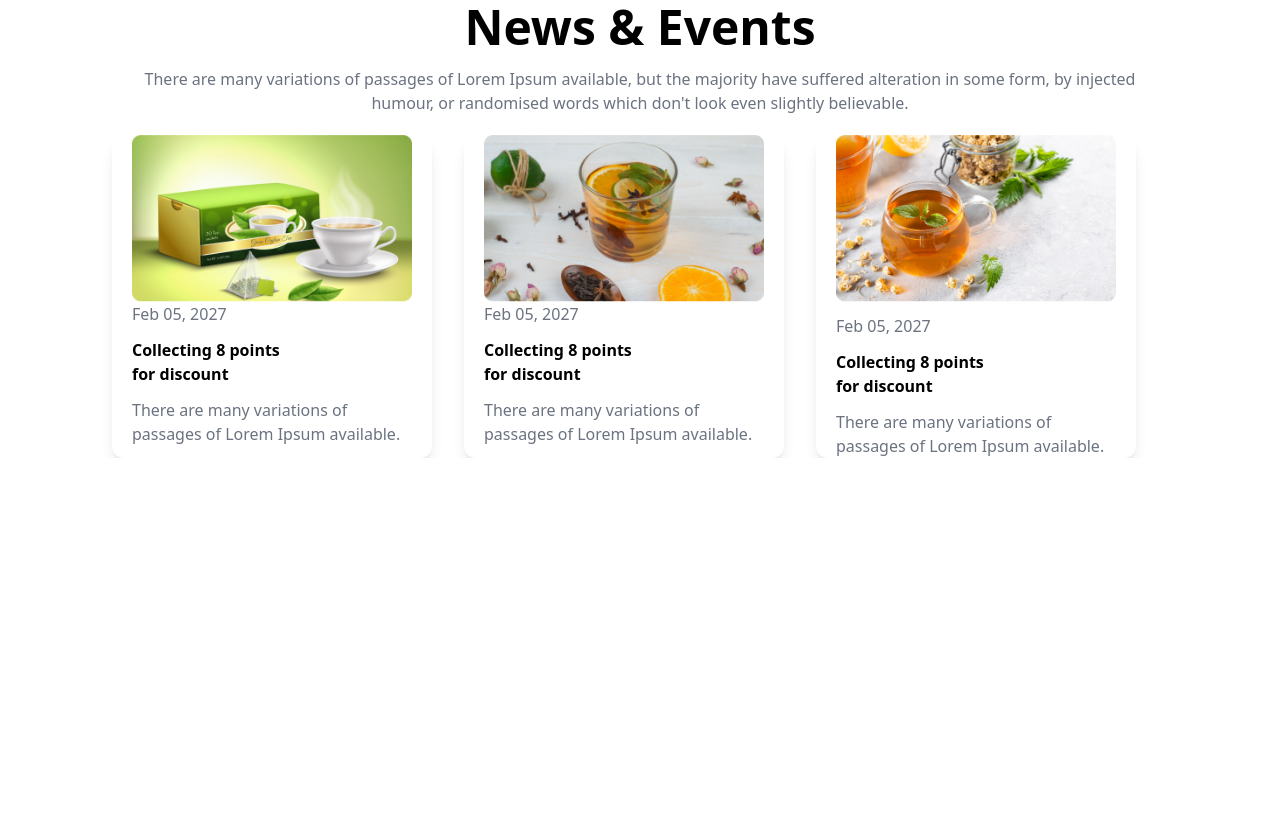
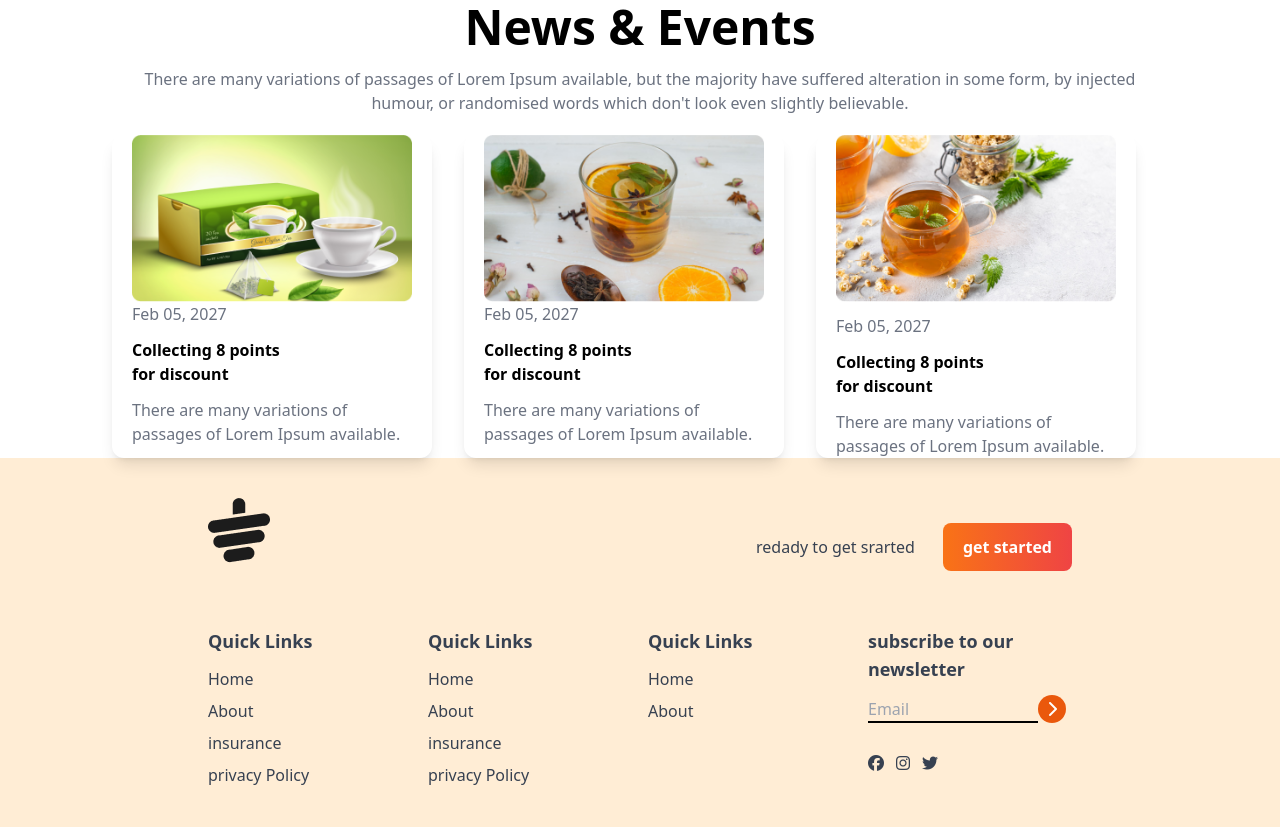
Before and after one commit to Riad-Chowdhury/tea-house, a plain HTML site: page index.html in a window 1280 px wide. Shown: the part 2398-3225 px from the top of the page. Before the commit the page ends 2856 px from the top, so only its background shows below. Drawn offline with nearby package versions, Linux system fonts and the light colour scheme.

Commit message:
add font icons

```diff
--- a/index.html
+++ b/index.html
@@ -269,9 +269,72 @@
                </div>
             </div>
          </section>
+         <!-- footer section -->
+
+     </main>
+
+     <footer class="bg-orange-100 text-gray-700 py-10 px-4 md:px-16">
+        <div class="w-9/12 mx-auto">
+            <!-- logo -->
+             <div class="mb-8 flex justify-between items-center">
+                <img class="mb-8" src="images/cup.png" alt="">
+                <div class="flex items-center gap-7">
+                    <h4 class="">redady to get srarted</h4>
+                    <button class="bg-gradient-to-r from-orange-500 to-red-500 px-5 py-3 rounded-lg text-white font-bold">get started</button>
+                </div>
+             </div>
+             <!-- links -->
+              <div class="grid grid-cols-1 md:grid-cols-2 lg:grid-cols-4 gap-4">
+                <!-- first cols 1 -->
+                 <div class="">
+                    <h3 class="font-semibold text-lg mb-3">Quick Links</h3>
+                    <ul class="space-y-2">
+                        <li><a class="hover:text-orange-600" href="">Home</a></li>
+                        <li><a class="hover:text-orange-600" href="">About</a></li>
+                        <li><a class="hover:text-orange-600" href="">insurance</a></li>
+                        <li><a class="hover:text-orange-600" href="">privacy Policy</a></li>
+
+                    </ul>
+                 </div>
+
+                 <div class="">
+                    <h3 class="font-semibold text-lg mb-3">Quick Links</h3>
+                    <ul class="space-y-2">
+                        <li><a class="hover:text-orange-600" href="">Home</a></li>
+                        <li><a class="hover:text-orange-600" href="">About</a></li>
+                        <li><a class="hover:text-orange-600" href="">insurance</a></li>
+                        <li><a class="hover:text-orange-600" href="">privacy Policy</a></li>
+
+                    </ul>
+                 </div>
+                 <div class="">
+                    <h3 class="font-semibold text-lg mb-3">Quick Links</h3>
+                    <ul class="space-y-2">
+                        <li><a class="hover:text-orange-600" href="">Home</a></li>
+                        <li><a class="hover:text-orange-600" href="">About</a></li>
+
+                    </ul>
+                 </div>
+                 <div class="">
+                    <h3 class="font-semibold text-lg mb-3">subscribe to our newsletter</h3>
+                    <div class="flex flex-col space-y-2">
+                        <div class="">
+                            <input class="bg-transparent border-b-2 border-black w-4/6 md:w-5/6" type="text" name="" id="" placeholder="Email"><i class="fa-solid fa-chevron-right w-7 h-7 bg-orange-600 rounded-full text-white inline-flex justify-center items-center"></i>
+                            <div class=" flex justify-between gap-3 w-2.5 mb-2 mt-8">
+                                <i class="fa-brands fa-facebook"></i>
+                                <i class="fa-brands fa-instagram"></i>
+                                <i class="fa-brands fa-twitter"></i>
+
+                            </div>
+                        </div>
+                    </div>
+
+                 </div>
+              </div>
+        </div>
+
+     </footer>
 
 
-
-     </main>
 </body>
 </html>
```
